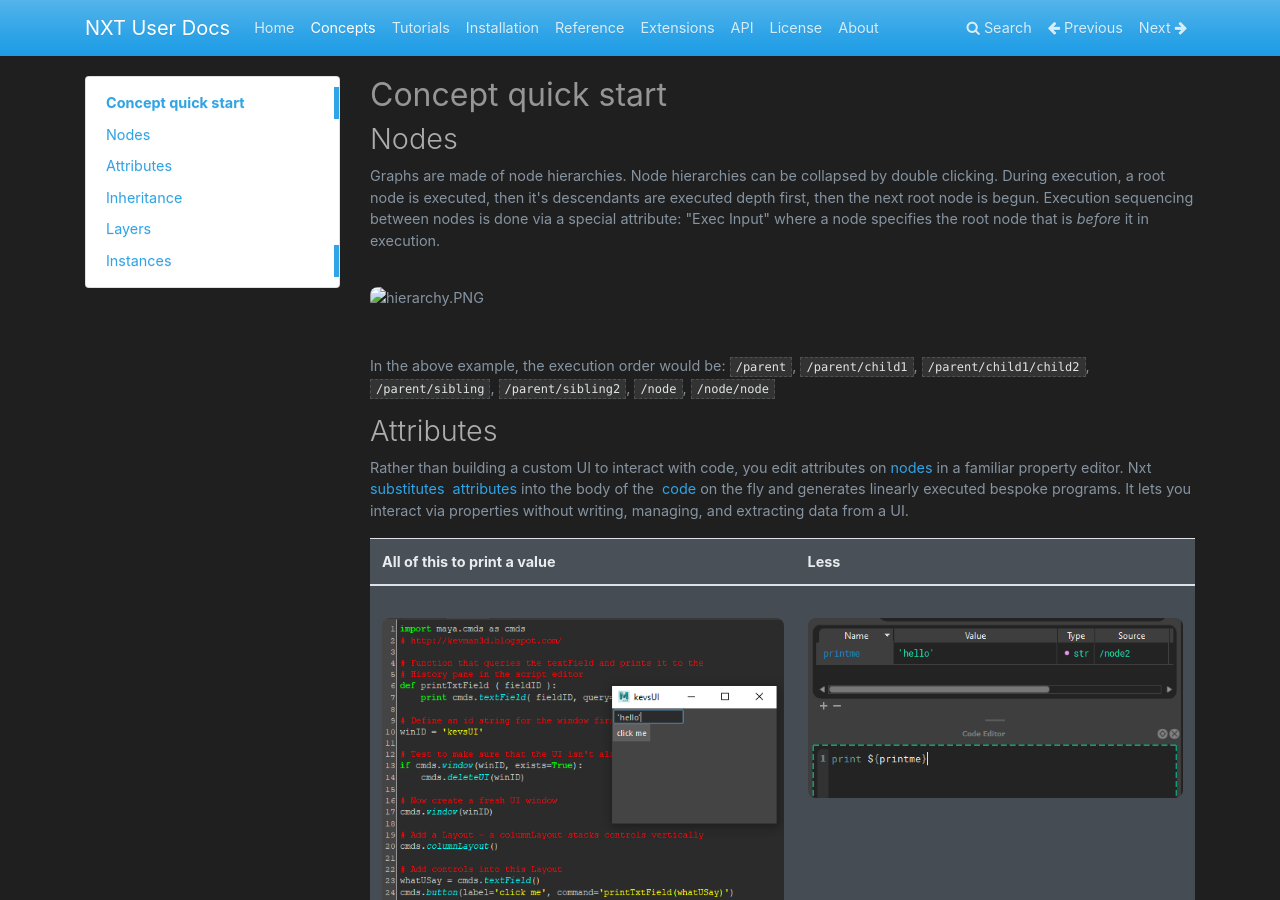
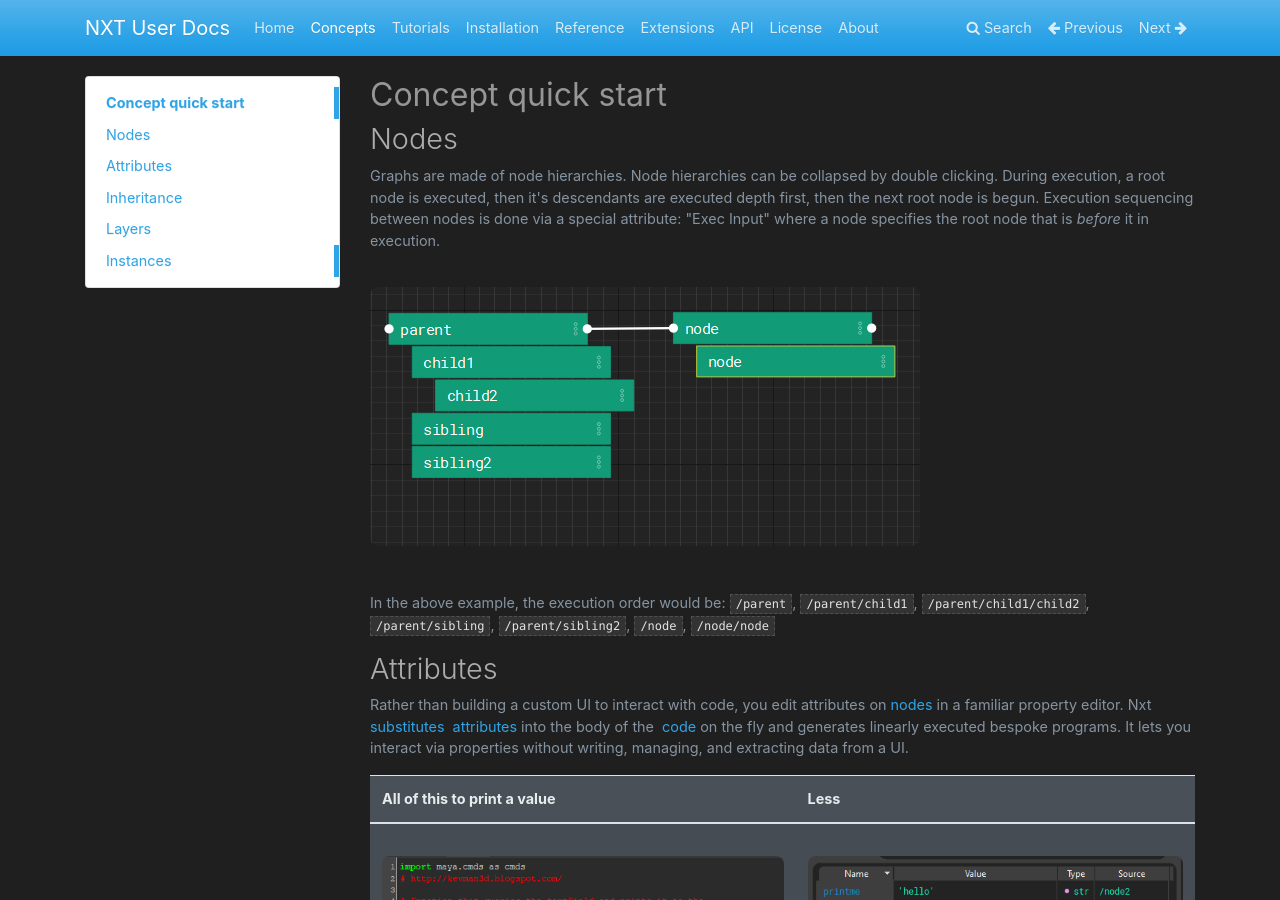
Before and after one commit to nxt-dev/nxt-dev.github.io, an MkDocs documentation site: the page built from docs/user_docs/docs/concepts.md, in a window 1280 px wide and 900 px high. Built offline with MkDocs 1.6.1, drawn with Linux system fonts in a browser that asks for light colours; nearby versions of some CDN libraries; library files that are not in the unit come from our copies.

Commit message:
Update concepts.md

```diff
--- a/docs/user_docs/docs/concepts.md
+++ b/docs/user_docs/docs/concepts.md
@@ -4,7 +4,7 @@
 
 Graphs are made of node hierarchies. Node hierarchies can be collapsed by double clicking. During execution, a root node is executed, then it's descendants are executed depth first, then the next root node is begun. Execution sequencing between nodes is done via a special attribute: "Exec Input" where a node specifies the root node that is _before_ it in execution.
 
-![hierarchy.PNG](images\hierarchy.PNG)
+![hierarchy.PNG](images/hierarchy.PNG)
 
 In the above example, the execution order would be: `/parent`, `/parent/child1`, `/parent/child1/child2`, `/parent/sibling`, `/parent/sibling2`, `/node`, `/node/node`
 
```
